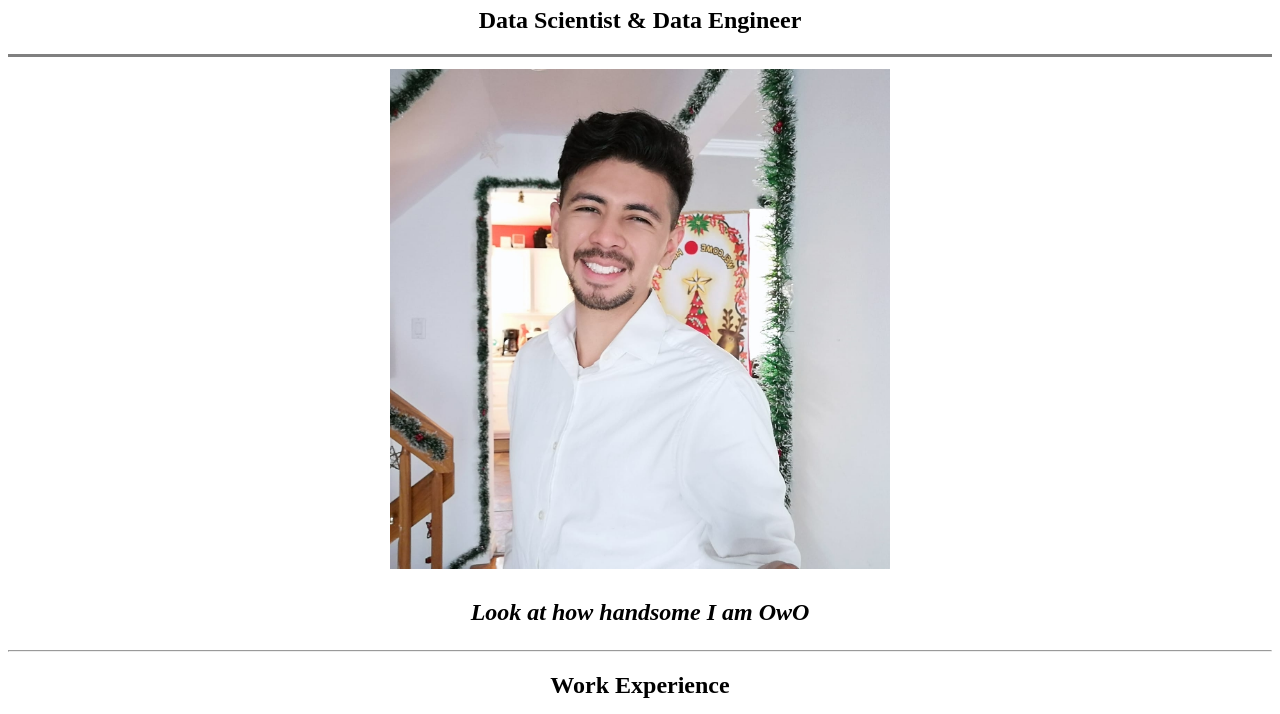
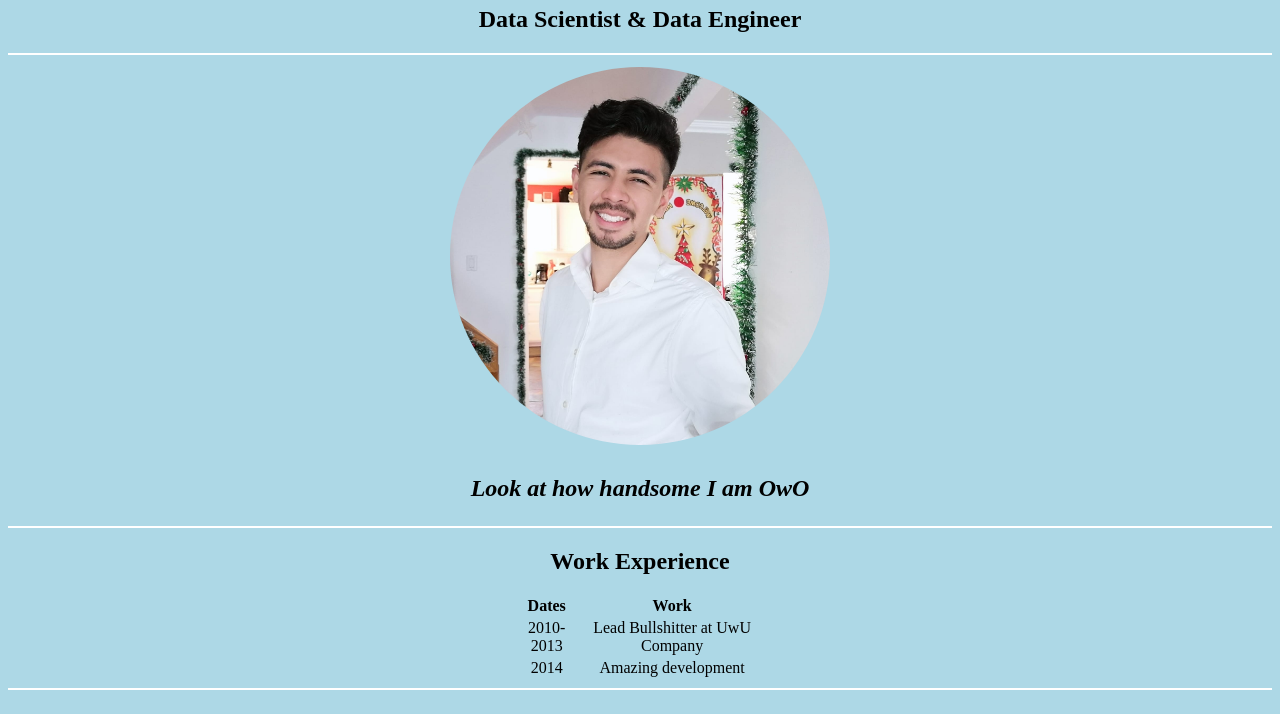
Before and after one commit to JairParra/cv, a plain HTML site: page index.html in a window 1280 px wide. Shown: the part 84-798 px from the top of the page. Drawn offline with Linux system fonts and the light colour scheme.

Commit message:
added some css

```diff
--- a/index.html
+++ b/index.html
@@ -3,13 +3,32 @@
     <head>
         <meta charset="UTF-8">
         <meta name="viewport" content="width=device-width, initial-scale=1.0">
-        <meta name="description" content="This is a description meta-tag applied to our Website.">
-        <title>Jair's Portfolio</title>
+        <meta name="description" content="Jair Parra - Data Scientist Portfolio.">
+        <title>Jair Parra - Data Scientist</title>
 
         <!--Styles and formatting go here-->
         <link rel="stylesheet" href="style.css">
+
+        <!--Better: Can add style at the head-->
+        <style>
+            body {
+                /*property: value*/
+                background-color:lightblue;
+            }
+
+            /*Change for horizontal rule*/
+            hr {
+                background-color: white;
+                border-style: none;
+                height: 2px;
+            }
+
+        </style>
     </head>
+
+    <!-- <body style="background-color: #e8efeb;"> --> <!--Don't do this!!-->
     <body>
+        <center>
         <center>
             <hr size="3" noshade>
             <!--Level 1 Heading for the Title-->
@@ -18,7 +37,7 @@
             <hr size="3" noshade>
 
             <!--Profile picture-->
-            <img src="img/profile_pic.jpg" width="500" height="500" alt="Jair Profile picture">
+            <img src="img/profile_pic.jpg" width="30%" height="30%" alt="Jair Profile picture" class="circular--square" >
 
             <!--We have some stuff text in here-->
             <p><em>Look at how handsome I am OwO</em></p>
--- a/style.css
+++ b/style.css
@@ -5,6 +5,10 @@
 ul {
     display: table;
     margin: 0 auto;
+}
+
+.circular--square {
+    border-radius: 50%;
 }
 
 .section {
```
